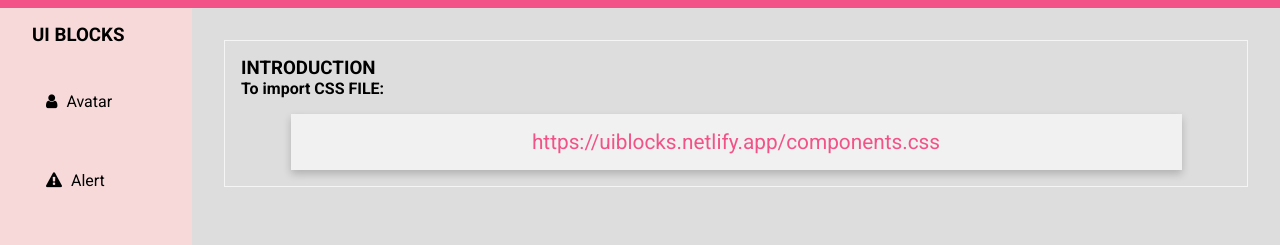
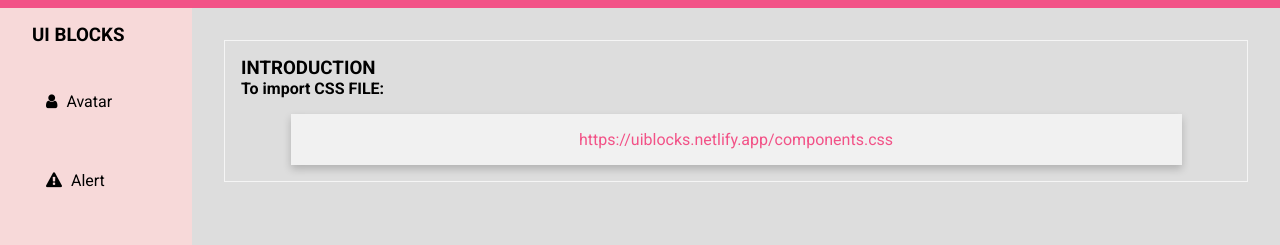
Before and after one commit to sakshijainn/componentLibraryProject, a plain HTML site: page docsite.html in a window 1280 px wide. Shown: the part 72-317 px from the top of the page. Drawn offline with Linux system fonts and the light colour scheme; files whose address does not match are found by name.

Commit message:
Update docsite.html

```diff
--- a/docsite.html
+++ b/docsite.html
@@ -159,7 +159,7 @@
             <h3>INTRODUCTION</h3>
             <h4>To import CSS FILE:</h4>
             <div class="cards">
-              <a style="font-size: 1.3rem;" href="https://">
+              <a style="font-size: 1rem;" href="https://">
                 https://uiblocks.netlify.app/components.css</a
               >
             </div>
```
